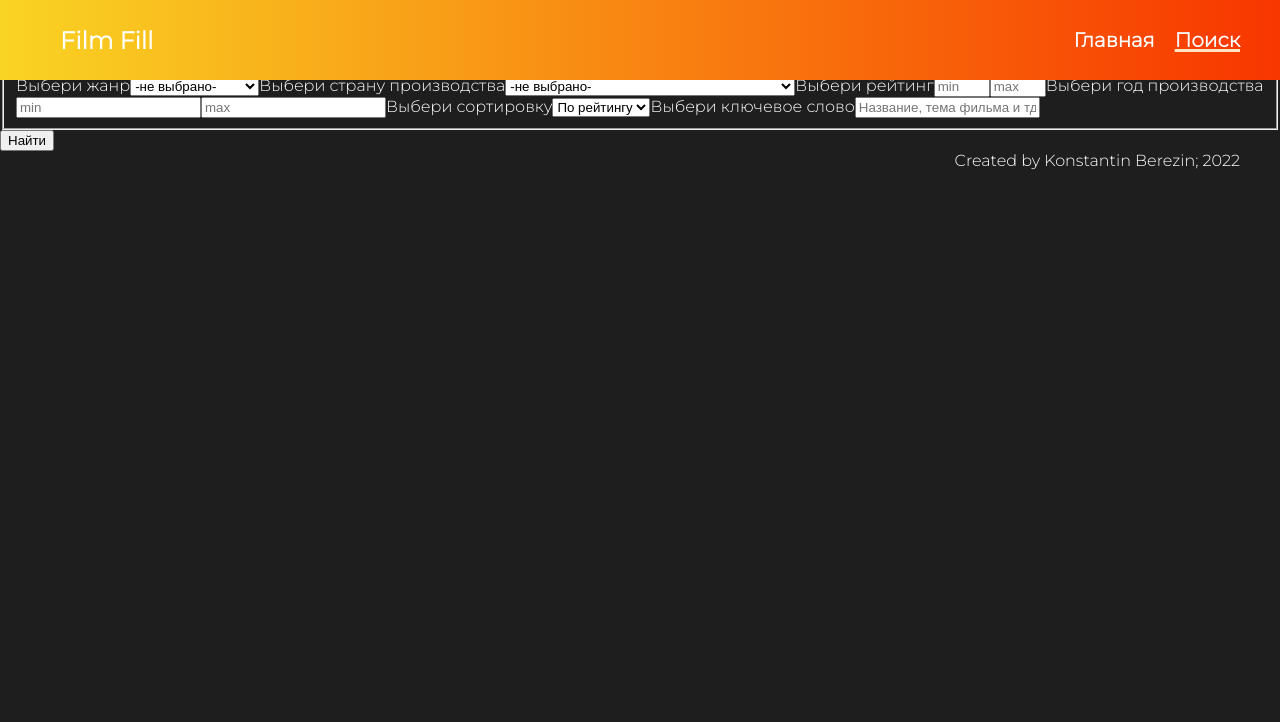
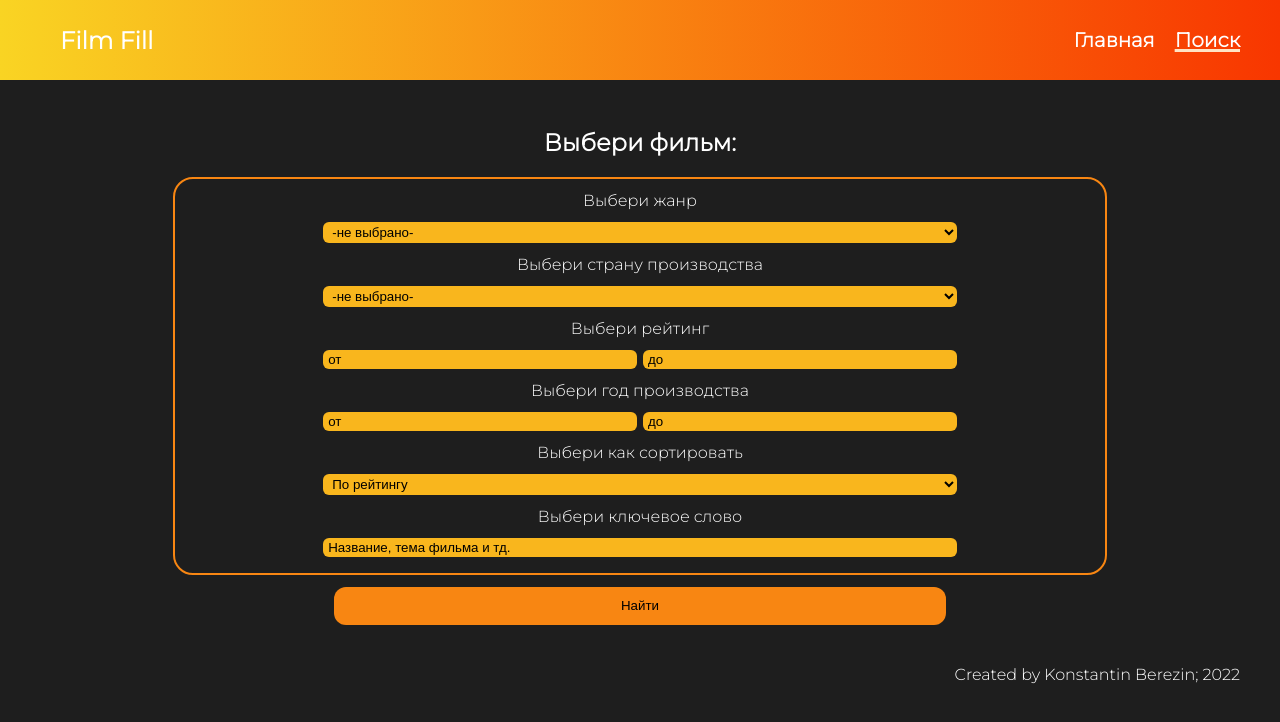
Before and after one commit to BerezinKonstantin/film_app, a Next.js app: page /search_page in a window 1280 px wide. Shown: the top 722 px of the page. Built offline with nearby package versions, Linux system fonts and the light colour scheme.

Commit message:
Доработка страницы поиска

```diff
--- a/pages/search_page.js
+++ b/pages/search_page.js
@@ -1,7 +1,7 @@
 import React, { useState } from "react";
 import Head from "next/head";
 import CardList from "../components/CardList";
-import styles from "../styles/Home.module.css";
+import styles from "../styles/SearchPage.module.css";
 import db from "../utils/data_bases.json";
 
 export default function SearchPage() {
@@ -35,9 +35,7 @@ export default function SearchPage() {
       );
       const res = await response.json();
       console.log(res);
-      const searchedFilms = res.items
-        .filter((item) => item.nameRu)
-        .sort(() => Math.random() - Math.random());
+      const searchedFilms = res.items.filter((item) => item.nameRu);
       setSearchedFilms(searchedFilms);
     } catch (err) {
       return console.log(err);
@@ -65,13 +63,13 @@ export default function SearchPage() {
       <Head>
         <title>Поиск</title>
       </Head>
-      <section className={styles.film_page}>
-        <h1>Выбери фильм:</h1>
-        <form action="#" onSubmit={handleSubmit}>
-          <fieldset className="popup__fieldset">
-            <span className="popup__input-label">Выбери жанр</span>
+      <section className={styles.search_page}>
+        <h1 className={styles.title}>Выбери фильм:</h1>
+        <form className={styles.search_form} action="#" onSubmit={handleSubmit}>
+          <fieldset className={styles.search_fieldset}>
+            <label className={styles.search_label}>Выбери жанр</label>
             <select
-              className="custom-select"
+              className={styles.search_input}
               name="genre"
               onChange={handleInputChange}
             >
@@ -82,11 +80,11 @@ export default function SearchPage() {
                 </option>
               ))}
             </select>
-            <span className="popup__input-label">
+            <label className={styles.search_label}>
               Выбери страну производства
-            </span>
+            </label>
             <select
-              className="custom-select"
+              className={styles.search_input}
               name="country"
               onChange={handleInputChange}
             >
@@ -97,79 +95,80 @@ export default function SearchPage() {
                 </option>
               ))}
             </select>
-            <span className="popup__input-label">Выбери рейтинг</span>
+            <label className={styles.search_label}>Выбери рейтинг</label>
+            <div className={styles.search_input_wrapper}>
               <input
+                className={styles.search_input}
                 type="number"
-              placeholder="min"
+                placeholder="от"
                 name="min_rating"
                 min="0"
                 max="10"
                 onChange={handleInputChange}
               />
               <input
+                className={styles.search_input}
                 type="number"
-              placeholder="max"
+                placeholder="до"
                 name="max_rating"
                 min="0"
                 max="10"
                 onChange={handleInputChange}
               />
-            <span className="popup__input-label">Выбери год производства</span>
+            </div>
+            <label className={styles.search_label}>
+              Выбери год производства
+            </label>
+            <div className={styles.search_input_wrapper}>
               <input
+                className={styles.search_input}
                 type="number"
-              placeholder="min"
+                placeholder="от"
                 name="min_year"
                 min="1895"
                 onChange={handleInputChange}
               />
               <input
+                className={styles.search_input}
                 type="number"
-              placeholder="max"
+                placeholder="до"
                 name="max_year"
                 min="1895"
                 onChange={handleInputChange}
               />
-            <span className="popup__input-label">Выбери сортировку</span>
+            </div>
+            <label className={styles.search_label}>
+              Выбери как сортировать
+            </label>
             <select
-              className="custom-select"
+              className={styles.search_input}
               name="order"
               onChange={handleInputChange}
             >
-              {/*id={id} onChange={onChange}*/}
               <option value="RATING">По рейтингу</option>
               <option value="YEAR">По году</option>
             </select>
-            <span className="popup__input-label">Выбери ключевое слово</span>
+            <label className={styles.search_label}>Выбери ключевое слово</label>
             <input
-              className="popup__input"
+              className={styles.search_input}
               type="text"
               name="keyword"
               placeholder="Название, тема фильма и тд."
               onChange={handleInputChange}
             />
-            {/*<input
-              className="popup__input popup__input_email"
-              type="email"
-              name="email"
-              onChange={props.onChange}
-              value={props.values.email || ""}
-              autoComplete="email"
-              required
-              placeholder="Введите почту"
-              pattern="([\w.%+-]+)@([\w-]+\.)+([\w]{2,})"
-            />*/}
           </fieldset>
-          <button
-            className="popup__link-button"
-            type="submit"
-            //disabled={!props.isValid}
-            //onClick={props.onButtonClick}
-          >
+          <button className={styles.search_submit_button} type="submit">
             Найти
           </button>
         </form>
       </section>
-      {searchedFilms && <CardList randomFilms={searchedFilms} />}
+
+      {searchedFilms && (
+        <section className={styles.search_result}>
+          <h1 className={styles.title}>Результат поиска</h1>
+          <CardList randomFilms={searchedFilms} />
+        </section>
+      )}
     </>
   );
 }
--- /dev/null
+++ b/styles/SearchPage.module.css
@@ -0,0 +1,72 @@
+.search_page {
+  display: flex;
+  flex-direction: column;
+  max-width: 90%;
+  padding: 80px 0 40px;
+  margin: 0 auto;
+}
+.search_result {
+  display: flex;
+  flex-direction: column;
+  max-width: 90%;
+  padding: 0 0 40px 0;
+  margin: 0 auto;
+}
+.title {
+  margin: 48px auto 20px;
+}
+.search_form {
+  display: flex;
+  flex-direction: column;
+  width: 90%;
+  margin: 0 auto;
+}
+.search_fieldset {
+  display: flex;
+  flex-direction: column;
+  width: 90%;
+  margin: 0 auto;
+  border-radius: 20px;
+  border: 2px solid #f88612;
+}
+.search_submit_button {
+  width: 59%;
+  margin: 12px auto 0;
+  height: 38px;
+  border-radius: 12px;
+  background-color: #f88612;
+  border: none;
+}
+.search_submit_button:hover {
+  opacity: 0.5;
+  transition: linear 0.3s;
+}
+.search_submit_button:active {
+  background-color: #6e4c0d;
+  transition: linear 0.3s;
+}
+.search_label {
+  display: block;
+  margin: 6px auto;
+}
+.search_input {
+  display: block;
+  margin: 6px auto;
+  padding: 2px 5px;
+  width: 70%;
+  border: none;
+  border-radius: 6px;
+  background-color: #f9b61d;
+}
+.search_input::placeholder {
+  color: black;
+}
+.search_input_wrapper {
+  display: flex;
+  flex-direction: row;
+  margin: 0 auto;
+  width: 70%;
+}
+.search_input_wrapper .search_input:nth-child(2) {
+  margin: auto 0 auto 6px;
+}
```
Also changed, not shown: pages/films/[id].js (+12 -3 lines). Lines whose indentation alone changed are shown as unchanged.
